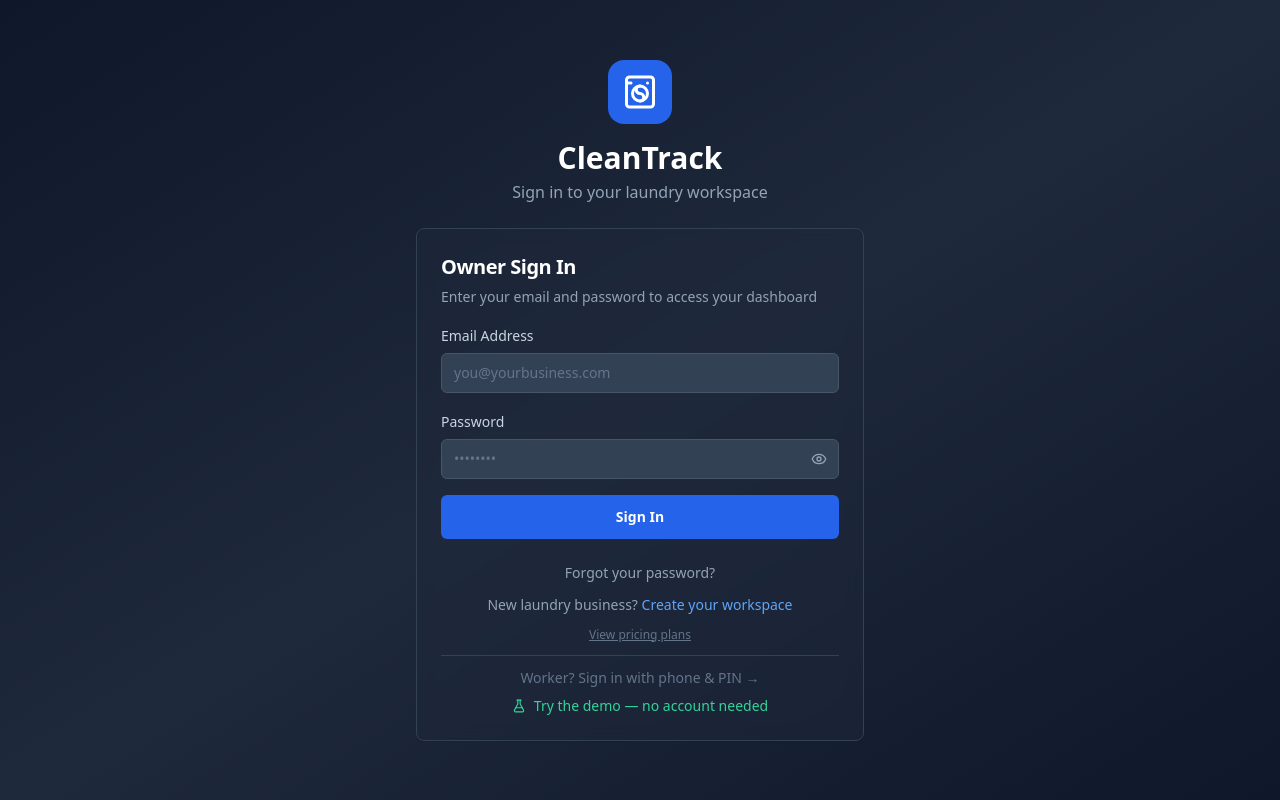
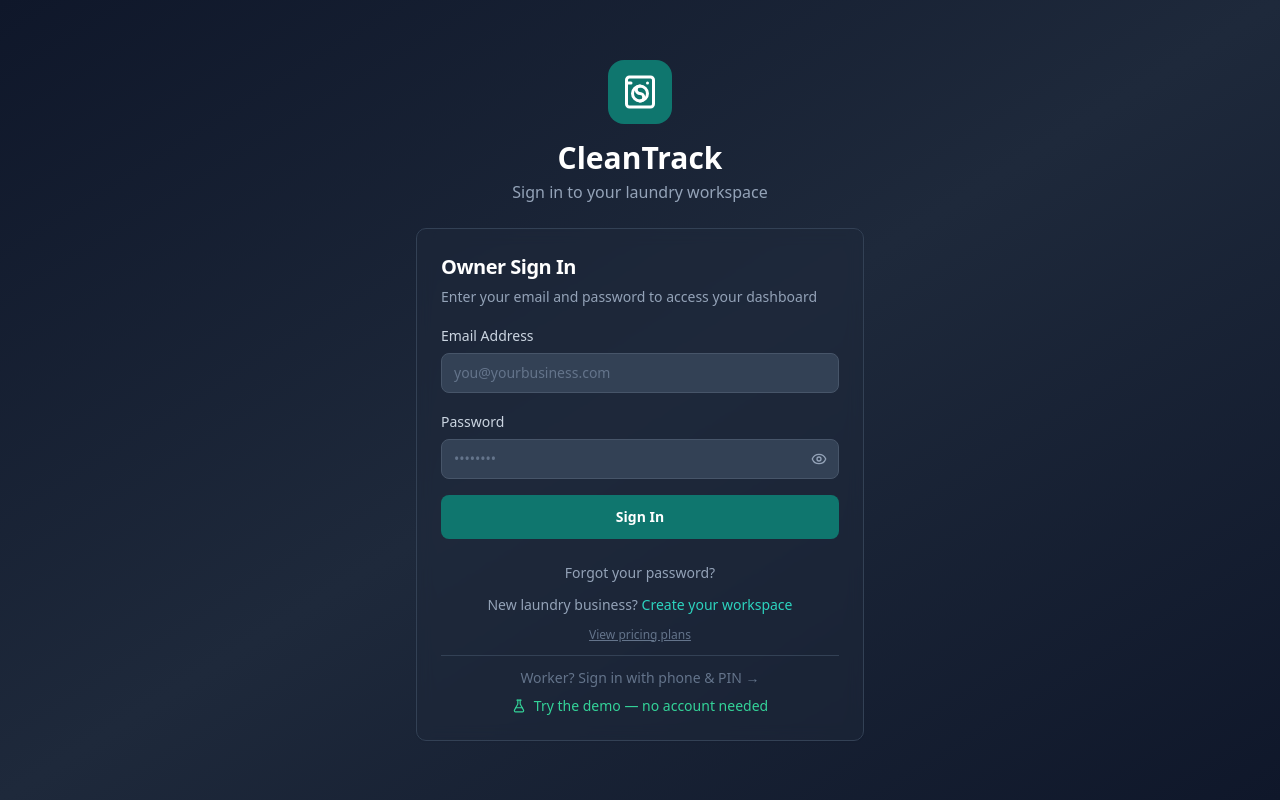
Before and after one commit to okoroafordanielchukwuemeka-tech/clean-track-ver-2-2zip, a React (Vite) app in the folder artifacts/clean-track/: page /login in a window 1280 px wide. Built offline with nearby package versions, Linux system fonts and the light colour scheme.

Commit message:
Refactor styling and component layouts for improved consistency and maintainability
Replit-Commit-Author: Agent

```diff
--- a/artifacts/clean-track/src/components/sync-progress-bar.tsx
+++ b/artifacts/clean-track/src/components/sync-progress-bar.tsx
@@ -33,9 +33,9 @@ export function SyncProgressBar() {
     : 0;
 
   return (
-    <div className="bg-blue-50 dark:bg-blue-950/40 border-b border-blue-200 dark:border-blue-800 px-4 py-2">
+    <div className="bg-teal-50 dark:bg-teal-950/40 border-b border-teal-200 dark:border-teal-800 px-4 py-2">
       <div className="flex items-center justify-between mb-1.5">
-        <span className="text-xs font-medium text-blue-700 dark:text-blue-300 truncate">
+        <span className="text-xs font-medium text-teal-700 dark:text-teal-300 truncate">
           Syncing queue — {progress.phase}
         </span>
         <span
@@ -43,19 +43,19 @@ export function SyncProgressBar() {
             "text-xs tabular-nums ml-2 shrink-0",
             pct === 100
               ? "text-green-600 dark:text-green-400"
-              : "text-blue-600 dark:text-blue-400"
+              : "text-teal-600 dark:text-teal-400"
           )}
         >
           {progress.done}/{progress.total} ({pct}%)
         </span>
       </div>
-      <div className="w-full bg-blue-200 dark:bg-blue-800/60 rounded-full h-1.5 overflow-hidden">
+      <div className="w-full bg-teal-200 dark:bg-teal-800/60 rounded-full h-1.5 overflow-hidden">
         <div
           className={cn(
             "h-1.5 rounded-full transition-all duration-200",
             pct === 100
               ? "bg-green-500 dark:bg-green-400"
-              : "bg-blue-500 dark:bg-blue-400"
+              : "bg-[#0F766E] dark:bg-teal-500"
           )}
           style={{ width: `${pct}%` }}
         />
--- a/artifacts/clean-track/src/index.css
+++ b/artifacts/clean-track/src/index.css
@@ -4,63 +4,67 @@
 
 @layer base {
   :root {
-    --background: 0 0% 100%;
-    --foreground: 222.2 84% 4.9%;
+    /* ── CleanTrack Brand Palette ─────────────────────────────────── */
+    /* Primary: Deep Teal #0F766E  Background: #FAFAF9  Cards: #FFFFFF */
+    --background: 60 9% 98%;
+    --foreground: 215 28% 17%;
     --card: 0 0% 100%;
-    --card-foreground: 222.2 84% 4.9%;
+    --card-foreground: 215 28% 17%;
     --popover: 0 0% 100%;
-    --popover-foreground: 222.2 84% 4.9%;
-    --primary: 221.2 83.2% 53.3%;
-    --primary-foreground: 210 40% 98%;
-    --secondary: 210 40% 96.1%;
-    --secondary-foreground: 222.2 47.4% 11.2%;
-    --muted: 210 40% 96.1%;
-    --muted-foreground: 215.4 16.3% 46.9%;
-    --accent: 210 40% 96.1%;
-    --accent-foreground: 222.2 47.4% 11.2%;
-    --destructive: 0 84.2% 60.2%;
-    --destructive-foreground: 210 40% 98%;
-    --border: 214.3 31.8% 91.4%;
-    --input: 214.3 31.8% 91.4%;
-    --ring: 221.2 83.2% 53.3%;
-    --radius: 0.5rem;
-    --chart-1: 12 76% 61%;
-    --chart-2: 173 58% 39%;
-    --chart-3: 197 37% 24%;
-    --chart-4: 43 74% 66%;
-    --chart-5: 27 87% 67%;
-    --sidebar-background: 222.2 84% 4.9%;
-    --sidebar-foreground: 210 40% 98%;
-    --sidebar-primary: 221.2 83.2% 53.3%;
-    --sidebar-primary-foreground: 210 40% 98%;
-    --sidebar-accent: 217.2 32.6% 17.5%;
-    --sidebar-accent-foreground: 210 40% 98%;
-    --sidebar-border: 217.2 32.6% 17.5%;
-    --sidebar-ring: 221.2 83.2% 53.3%;
+    --popover-foreground: 215 28% 17%;
+    --primary: 175 77% 26%;
+    --primary-foreground: 0 0% 100%;
+    --secondary: 175 15% 93%;
+    --secondary-foreground: 175 30% 20%;
+    --muted: 175 12% 95%;
+    --muted-foreground: 215 15% 47%;
+    --accent: 175 12% 94%;
+    --accent-foreground: 175 30% 20%;
+    --destructive: 0 72% 51%;
+    --destructive-foreground: 0 0% 100%;
+    --border: 220 13% 91%;
+    --input: 220 13% 91%;
+    --ring: 175 77% 26%;
+    --radius: 0.625rem;
+    /* Charts — teal-first palette */
+    --chart-1: 175 77% 26%;
+    --chart-2: 142 71% 36%;
+    --chart-3: 38 92% 50%;
+    --chart-4: 220 80% 55%;
+    --chart-5: 270 60% 55%;
+    /* Sidebar — dark teal */
+    --sidebar-background: 175 32% 10%;
+    --sidebar-foreground: 0 0% 95%;
+    --sidebar-primary: 175 55% 40%;
+    --sidebar-primary-foreground: 0 0% 100%;
+    --sidebar-accent: 175 22% 17%;
+    --sidebar-accent-foreground: 0 0% 95%;
+    --sidebar-border: 175 18% 15%;
+    --sidebar-ring: 175 77% 26%;
   }
 }
 
 @layer base {
   .dark {
-    --background: 222.2 84% 4.9%;
-    --foreground: 210 40% 98%;
-    --card: 222.2 84% 7%;
-    --card-foreground: 210 40% 98%;
-    --popover: 222.2 84% 7%;
-    --popover-foreground: 210 40% 98%;
-    --primary: 217.2 91.2% 59.8%;
-    --primary-foreground: 222.2 47.4% 11.2%;
-    --secondary: 217.2 32.6% 17.5%;
-    --secondary-foreground: 210 40% 98%;
-    --muted: 217.2 32.6% 17.5%;
-    --muted-foreground: 215 20.2% 65.1%;
-    --accent: 217.2 32.6% 17.5%;
-    --accent-foreground: 210 40% 98%;
-    --destructive: 0 62.8% 50.6%;
-    --destructive-foreground: 210 40% 98%;
-    --border: 217.2 32.6% 17.5%;
-    --input: 217.2 32.6% 17.5%;
-    --ring: 224.3 76.3% 48%;
+    --background: 215 28% 9%;
+    --foreground: 210 20% 96%;
+    --card: 215 25% 12%;
+    --card-foreground: 210 20% 96%;
+    --popover: 215 25% 12%;
+    --popover-foreground: 210 20% 96%;
+    --primary: 175 60% 42%;
+    --primary-foreground: 0 0% 100%;
+    --secondary: 175 20% 17%;
+    --secondary-foreground: 210 20% 96%;
+    --muted: 175 15% 16%;
+    --muted-foreground: 215 15% 60%;
+    --accent: 175 15% 17%;
+    --accent-foreground: 210 20% 96%;
+    --destructive: 0 65% 55%;
+    --destructive-foreground: 0 0% 100%;
+    --border: 175 15% 19%;
+    --input: 175 15% 19%;
+    --ring: 175 60% 42%;
   }
 }
 
--- a/artifacts/clean-track/src/pages/demo-login.tsx
+++ b/artifacts/clean-track/src/pages/demo-login.tsx
@@ -33,7 +33,7 @@ export default function DemoLogin() {
   return (
     <div className="min-h-screen bg-gradient-to-br from-slate-900 via-slate-800 to-slate-900 flex items-center justify-center p-4">
       <div className="text-center space-y-4">
-        <div className="inline-flex items-center justify-center w-16 h-16 rounded-2xl bg-blue-600 mb-2 animate-pulse">
+        <div className="inline-flex items-center justify-center w-16 h-16 rounded-2xl bg-[#0F766E] mb-2 animate-pulse">
           <WashingMachine className="h-9 w-9 text-white" />
         </div>
         <h1 className="text-2xl font-bold text-white">CleanTrack</h1>
--- a/artifacts/clean-track/src/pages/forgot-password.tsx
+++ b/artifacts/clean-track/src/pages/forgot-password.tsx
@@ -34,7 +34,7 @@ export default function ForgotPassword() {
     <div className="min-h-screen bg-gradient-to-br from-slate-900 via-slate-800 to-slate-900 flex items-center justify-center p-4">
       <div className="w-full max-w-md space-y-6">
         <div className="text-center">
-          <div className="inline-flex items-center justify-center w-16 h-16 rounded-2xl bg-blue-600 mb-4">
+          <div className="inline-flex items-center justify-center w-16 h-16 rounded-2xl bg-[#0F766E] mb-4">
             <WashingMachine className="h-9 w-9 text-white" />
           </div>
           <h1 className="text-3xl font-bold text-white">CleanTrack</h1>
@@ -88,7 +88,7 @@ export default function ForgotPassword() {
                         value={email}
                         onChange={(e) => setEmail(e.target.value)}
                         placeholder="you@yourbusiness.com"
-                        className="bg-slate-700 border-slate-600 text-white placeholder:text-slate-500 focus:border-blue-500 pl-10"
+                        className="bg-slate-700 border-slate-600 text-white placeholder:text-slate-500 focus:border-teal-600 pl-10"
                         autoComplete="email"
                         autoFocus
                         disabled={loading}
@@ -97,7 +97,7 @@ export default function ForgotPassword() {
                   </div>
                   <Button
                     type="submit"
-                    className="w-full bg-blue-600 hover:bg-blue-700 text-white font-semibold h-11 mt-2"
+                    className="w-full bg-[#0F766E] hover:bg-teal-800 text-white font-semibold h-11 mt-2"
                     disabled={loading}
                   >
                     {loading ? "Sending..." : "Send Reset Link"}
--- a/artifacts/clean-track/src/pages/login.tsx
+++ b/artifacts/clean-track/src/pages/login.tsx
@@ -42,7 +42,7 @@ export default function Login() {
     <div className="min-h-screen bg-gradient-to-br from-slate-900 via-slate-800 to-slate-900 flex items-center justify-center p-4">
       <div className="w-full max-w-md space-y-6">
         <div className="text-center">
-          <div className="inline-flex items-center justify-center w-16 h-16 rounded-2xl bg-blue-600 mb-4">
+          <div className="inline-flex items-center justify-center w-16 h-16 rounded-2xl bg-[#0F766E] mb-4">
             <WashingMachine className="h-9 w-9 text-white" />
           </div>
           <h1 className="text-3xl font-bold text-white">CleanTrack</h1>
@@ -65,7 +65,7 @@ export default function Login() {
                   value={email}
                   onChange={e => setEmail(e.target.value)}
                   placeholder="you@yourbusiness.com"
-                  className="bg-slate-700 border-slate-600 text-white placeholder:text-slate-500 focus:border-blue-500"
+                  className="bg-slate-700 border-slate-600 text-white placeholder:text-slate-500 focus:border-teal-600"
                   autoComplete="email"
                   disabled={loading}
                 />
@@ -78,7 +78,7 @@ export default function Login() {
                     value={password}
                     onChange={e => setPassword(e.target.value)}
                     placeholder="••••••••"
-                    className="bg-slate-700 border-slate-600 text-white placeholder:text-slate-500 focus:border-blue-500 pr-10"
+                    className="bg-slate-700 border-slate-600 text-white placeholder:text-slate-500 focus:border-teal-600 pr-10"
                     autoComplete="current-password"
                     disabled={loading}
                   />
@@ -93,7 +93,7 @@ export default function Login() {
               </div>
               <Button
                 type="submit"
-                className="w-full bg-blue-600 hover:bg-blue-700 text-white font-semibold h-11 mt-2"
+                className="w-full bg-[#0F766E] hover:bg-teal-800 text-white font-semibold h-11 mt-2"
                 disabled={loading}
               >
                 {loading ? "Signing in..." : "Sign In"}
@@ -103,13 +103,13 @@ export default function Login() {
             <div className="mt-6 space-y-3 text-center text-sm">
               <Link
                 to="/forgot-password"
-                className="block text-slate-400 hover:text-blue-400 transition-colors"
+                className="block text-slate-400 hover:text-teal-400 transition-colors"
               >
                 Forgot your password?
               </Link>
               <p className="text-slate-400">
                 New laundry business?{" "}
-                <Link to="/signup" className="text-blue-400 hover:text-blue-300 font-medium">
+                <Link to="/signup" className="text-teal-400 hover:text-teal-300 font-medium">
                   Create your workspace
                 </Link>
               </p>
```
Also changed, not shown: artifacts/clean-track/src/components/getting-started-checklist.tsx (+9 -9 lines), artifacts/clean-track/src/components/layout.tsx (+15 -11 lines), artifacts/clean-track/src/pages/operations.tsx (+2 -10 lines), artifacts/clean-track/src/pages/platform-health.tsx (+6 -12 lines), artifacts/clean-track/src/pages/signup.tsx (+12 -12 lines), artifacts/clean-track/src/pages/worker-login.tsx (+9 -9 lines), 1 other file (tests, documents, lock files or other folders).
